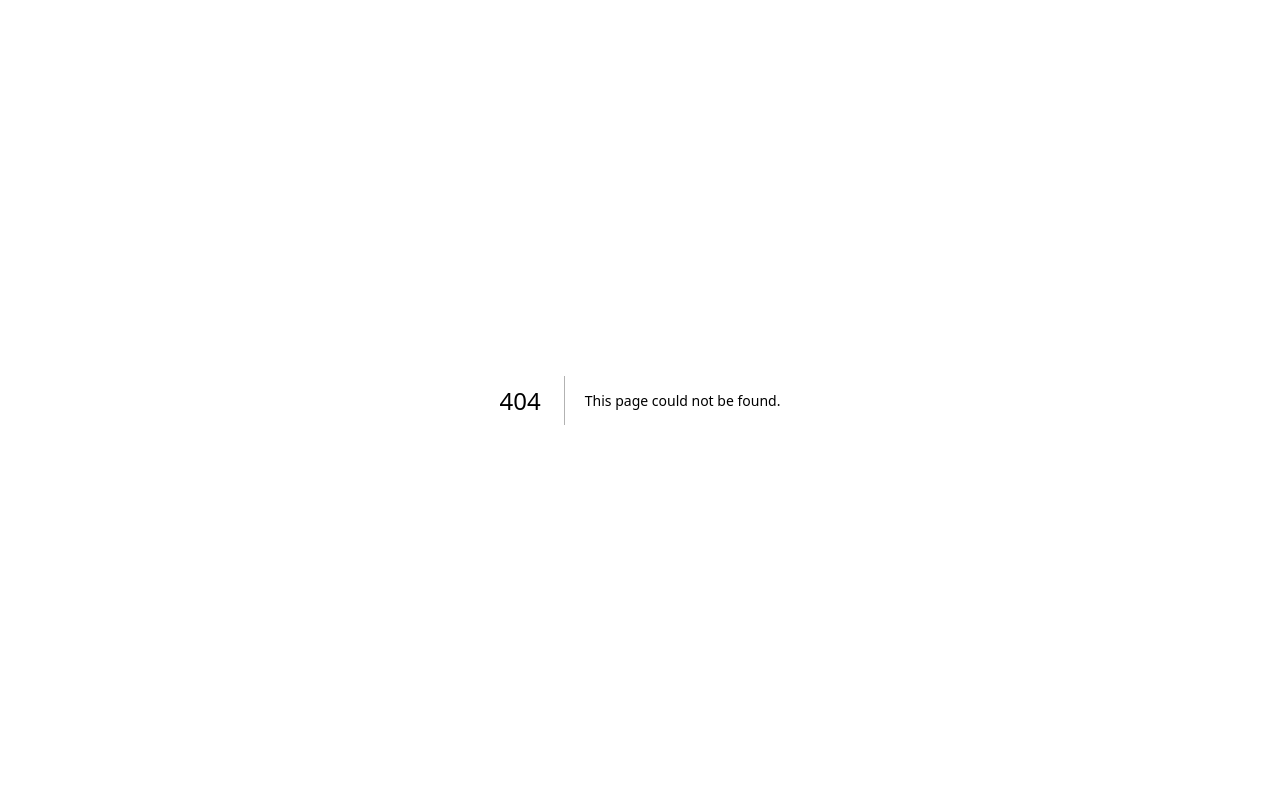
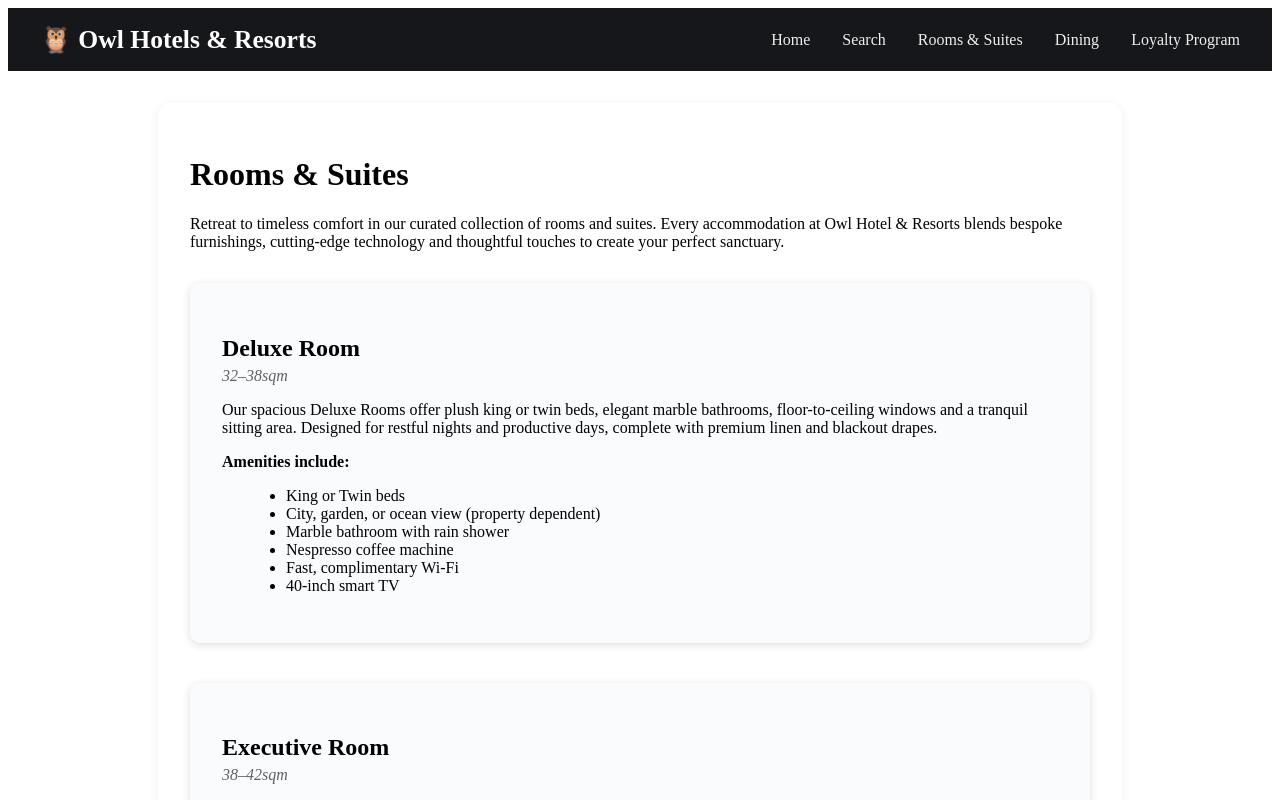
Before and after one commit to bchamlet/tweek13project, a Next.js app: page /rooms-suites in a window 1280 px wide. Before the commit this address had no page. Shown: the top 800 px of the page. Built offline with nearby package versions, Linux system fonts and the light colour scheme.

Commit message:
Changing relative paths and adding rooms-suites

```diff
--- a/components/layout.js
+++ b/components/layout.js
@@ -7,7 +7,7 @@ const navLinks = [
   { href: "/search", label: "Search" },
   { href: "/rooms-suites", label: "Rooms & Suites" },
   { href: "/dining", label: "Dining" },
-  { href: "/loyalty-program", label: "Loyalty Program" },
+  { href: "/property/loyalty-program", label: "Loyalty Program" },
 ];
 
 export default function Layout({ children }) {
--- a/pages/dining.js
+++ b/pages/dining.js
@@ -1,4 +1,4 @@
-import Layout from "components/Layout.js";
+import Layout from "/components/Layout.js";
 import { useSegment } from "../lib/segment";
 
 export default function Dining() {
--- a/pages/index.js
+++ b/pages/index.js
@@ -1,4 +1,4 @@
-import Layout from "components/Layout.js";
+import Layout from "/components/Layout.js";
 import HeroImage from "../components/HeroImage";
 import SearchBar from "../components/SearchBar";
 import { useSegment } from "../lib/segment";
--- a/pages/property/loyalty-program.js
+++ b/pages/property/loyalty-program.js
@@ -1,5 +1,5 @@
-import Layout from "components/Layout.js";
-import { useSegment } from "../lib/segment";
+import Layout from "/components/Layout.js";
+import { useSegment } from "/lib/segment";
 
 export default function LoyaltyProgram() {
   useSegment("Loyalty Program Page");
--- /dev/null
+++ b/pages/rooms-suites.js
@@ -0,0 +1,122 @@
+import Layout from "/components/Layout";
+import { useSegment } from "/lib/segment";
+
+const rooms = [
+  {
+    name: "Deluxe Room",
+    description:
+      "Our spacious Deluxe Rooms offer plush king or twin beds, elegant marble bathrooms, floor-to-ceiling windows and a tranquil sitting area. Designed for restful nights and productive days, complete with premium linen and blackout drapes.",
+    amenities: [
+      "King or Twin beds",
+      "City, garden, or ocean view (property dependent)",
+      "Marble bathroom with rain shower",
+      "Nespresso coffee machine",
+      "Fast, complimentary Wi-Fi",
+      "40-inch smart TV",
+    ],
+    size: "32–38sqm",
+  },
+  {
+    name: "Executive Room",
+    description:
+      "Located on higher floors, Executive Rooms feature a designer work-space and exclusive access to the Executive Lounge, where daily breakfast and evening canapés are served. Enjoy panoramic vistas and enhanced amenities.",
+    amenities: [
+      "King bed",
+      "Access to Executive Lounge",
+      "Daily gourmet breakfast",
+      "Evening canapés and cocktails",
+      "Complimentary pressing of two garments per stay",
+      "Upgraded bath amenities",
+    ],
+    size: "38–42sqm",
+  },
+  {
+    name: "Premier Suite",
+    description:
+      "Experience luxury living in our Premier Suites, featuring a separate living area perfect for entertaining or unwinding. Smart home technology, spa-inspired bathroom, and curated in-room art complete your stay.",
+    amenities: [
+      "Separable living and bedroom areas",
+      "Walk-in wardrobe",
+      "Deep soaking bathtub",
+      "24-hour in-suite dining",
+      "Personalised pillow menu",
+      "One complimentary minibar refill per stay",
+    ],
+    size: "55–65sqm",
+  },
+  {
+    name: "Skyline Suite",
+    description:
+      "Positioned on the hotel’s uppermost floors, our Skyline Suites guarantee breathtaking skyline or ocean views, tailor-made amenities, and executive lounge access. Enjoy a daily in-suite breakfast and a private check-in experience.",
+    amenities: [
+      "Uninterrupted high-floor views",
+      "Private check-in/check-out",
+      "Daily in-suite breakfast",
+      "Return airport transfer (one per stay)",
+      "Late checkout until 2pm (subject to availability)",
+      "Luxury spa bathroom products",
+    ],
+    size: "68–80sqm",
+  },
+  {
+    name: "Owl Presidential Suite",
+    description:
+      "The ultimate statement of grandeur, the Owl Presidential Suite features opulent decor, grand dining and living rooms, a private terrace (in select locations), a dedicated butler and chef, and the most exclusive benefits including VIP transfers.",
+    amenities: [
+      "Multiple bedrooms, living and dining areas",
+      "Private terrace or balcony (property dependent)",
+      "Fully equipped kitchen and bar",
+      "Dedicated butler and chef",
+      "Exclusive VIP privileges",
+      "Private spa treatment room",
+    ],
+    size: "150–230sqm",
+  },
+];
+
+export default function RoomsSuites() {
+  useSegment("Rooms & Suites");
+  return (
+    <Layout>
+      <h1>Rooms &amp; Suites</h1>
+      <p>
+        Retreat to timeless comfort in our curated collection of rooms and
+        suites. Every accommodation at Owl Hotel & Resorts blends bespoke
+        furnishings, cutting-edge technology and thoughtful touches to create
+        your perfect sanctuary.
+      </p>
+      <div style={{ marginTop: "2rem" }}>
+        {rooms.map((room, idx) => (
+          <div
+            key={room.name}
+            style={{
+              marginBottom: "2.5rem",
+              padding: "2rem",
+              background: "#fafbfc",
+              borderRadius: "10px",
+              boxShadow: "0 2px 8px #0002",
+            }}
+          >
+            <h2 style={{ marginBottom: "0.3rem" }}>{room.name}</h2>
+            <em
+              style={{
+                color: "#626262",
+                marginBottom: "1rem",
+                display: "block",
+              }}
+            >
+              {room.size}
+            </em>
+            <p>{room.description}</p>
+            <b>Amenities include:</b>
+            <ul style={{ marginLeft: "1.5rem" }}>
+              {room.amenities.map((am, i) => (
+                <li key={i}>{am}</li>
+              ))}
+            </ul>
+          </div>
+        ))}
+      </div>
+    </Layout>
+  );
+}
--- a/pages/search.js
+++ b/pages/search.js
@@ -1,4 +1,4 @@
-import Layout from "../components/Layout";
+import Layout from "/components/Layout";
 import { useSegment } from "../lib/segment";
 import { useRouter } from "next/router";
 
```
Also changed, not shown: app/layout.js (deleted, +0 -29 lines), 1 other file (tests, documents, lock files or other folders).
